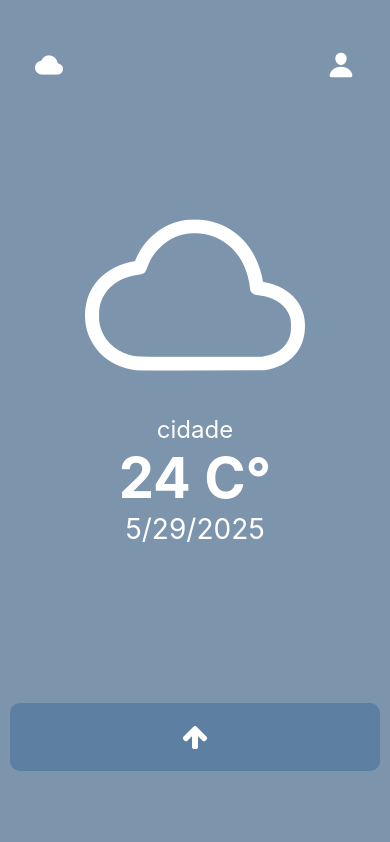
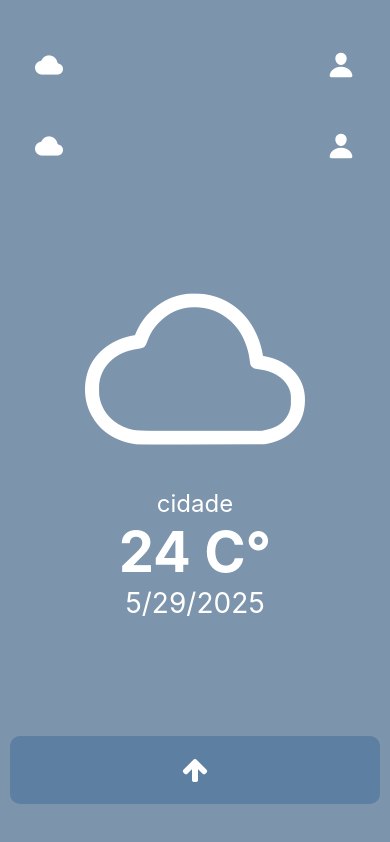
Before and after one commit to GSNimbus/mobile, a React Native app: screen / in a window 390 px wide. Built offline with nearby package versions, Linux system fonts and the light colour scheme; no server answers.

Commit message:
Add navigation for Alertas and LocalizacoesSalvas; integrate Previsoes component

```diff
--- a/App.tsx
+++ b/App.tsx
@@ -8,6 +8,7 @@ import { RootStackParamList } from './util/types';
 import Login from './pages/Login/Login';
 import Cadastro from './pages/Cadastro/Cadastro';
 import Principal from './pages/Principal/Principal';
+import Previsoes from './pages/Principal/components/Previsoes/Previsoes';
 
 const {Navigator,Screen} = createNativeStackNavigator<RootStackParamList>();
 
@@ -25,6 +26,8 @@ export default function App() {
         <Screen name='Login' component={Login} />
         <Screen name='Cadastro' component={Cadastro} />
         <Screen name='Principal' component={Principal} />
+        <Screen name='Alertas' component={Principal}/>
+        <Screen name='LocalizacoesSalvas' component={Previsoes}/>
       </Navigator>
     </NavigationContainer>
   );
--- a/package.json
+++ b/package.json
@@ -11,6 +11,7 @@
   "dependencies": {
     "@expo/metro-runtime": "~5.0.4",
     "@expo/vector-icons": "^14.1.0",
+    "@react-native-async-storage/async-storage": "2.1.2",
     "@react-navigation/native": "^7.1.9",
     "@react-navigation/native-stack": "^7.3.13",
     "@react-navigation/stack": "^7.3.2",
@@ -20,8 +21,7 @@
     "react": "19.0.0",
     "react-dom": "19.0.0",
     "react-native": "0.79.2",
-    "react-native-web": "^0.20.0",
-    "@react-native-async-storage/async-storage": "2.1.2"
+    "react-native-web": "^0.20.0"
   },
   "devDependencies": {
     "@babel/core": "^7.25.2",
--- a/pages/Principal/Principal.tsx
+++ b/pages/Principal/Principal.tsx
@@ -6,12 +6,19 @@ import axios from 'axios'
 import { previsaoResponse, userResponse } from '../../util/interfaces'
 import AsyncStorage from '@react-native-async-storage/async-storage'
 import PrevisãoPrincipal from './components/PrevisaoPrincipal/PrevisaoPrincipal'
+import Previsoes from './components/Previsoes/Previsoes'
+import { createNativeStackNavigator } from '@react-navigation/native-stack'
+import { RootStackParamList } from '../../util/types'
+import Navegacoes from './components/Navegacoes/Navegacoes'
+import { NavigationContainer } from '@react-navigation/native'
+
 
 export default function Principal() {
 
     const [user, setUser] = useState<userResponse>();
     const [previsoes, setPrevisoes] = useState<previsaoResponse[]>([]);
 
+    const {Navigator,Screen} = createNativeStackNavigator<RootStackParamList>();
 
     useEffect(() => {
         const getUser = async () => {
@@ -54,7 +61,13 @@ export default function Principal() {
     return (
         <View style={[styles.container,{paddingTop:30,gap:30}]}>
             <Header />
-            <PrevisãoPrincipal previsao={previsaovazio} />
+            <View style={{width:'100%',flex:1}}>
+                <Navegacoes />
+                <PrevisãoPrincipal previsao={previsaovazio} />
+            </View>
+            <View style={{width:'100%',alignItems:'center',justifyContent:'center'}}>
+                <Previsoes/>
+            </View>
         </View>
     )
 }
--- /dev/null
+++ b/pages/Principal/components/Navegacoes/Navegacoes.tsx
@@ -0,0 +1,20 @@
+import { createNativeStackNavigator, NativeStackNavigationProp } from '@react-navigation/native-stack';
+import { Pressable, View } from 'react-native'
+import { RootStackParamList } from '../../../../util/types';
+import { useNavigation } from '@react-navigation/native';
+import { Ionicons } from '@expo/vector-icons';
+
+export default function Navegacoes() {
+
+    const navigation = useNavigation<NativeStackNavigationProp<RootStackParamList, 'Principal'>>();
+    return (
+        <View style={[{justifyContent:'space-between',paddingHorizontal:25,flexDirection:'row',alignItems:'center',paddingTop:20}]}>
+            <Pressable onPress={() => navigation.navigate('Alertas')}>
+                <Ionicons name="cloud" size={28} color="#fff" />
+            </Pressable>
+            <Pressable onPress={() => navigation.navigate('LocalizacoesSalvas')}>
+                <Ionicons name="person" size={28} color="#fff" />
+            </Pressable>
+        </View>
+    )
+}
--- a/pages/Principal/components/PrevisaoPrincipal/PrevisaoPrincipal.tsx
+++ b/pages/Principal/components/PrevisaoPrincipal/PrevisaoPrincipal.tsx
@@ -17,9 +17,6 @@ export default function PrevisãoPrincipal(props: propsPrevisaoPrincipal) {
                 <Text style={{fontSize:56,color:'#fff',fontWeight:700}}>{props.previsao.graus}°</Text>
                 <Text style={{color:'#fff',fontSize:28}}>{new Date(props.previsao.data).toLocaleDateString()}</Text>
             </View>
-            <View style={{width:'100%',alignItems:'center',justifyContent:'center'}}>
-                <Previsoes/>
-            </View>
         </View>
     )
 }
--- a/pages/Principal/components/Previsoes/Previsoes.tsx
+++ b/pages/Principal/components/Previsoes/Previsoes.tsx
@@ -1,7 +1,8 @@
 import { FontAwesome } from "@expo/vector-icons";
-import { useState } from "react";
+import { useRef, useState } from "react";
 import { Pressable, Text, View } from "react-native";
 import { previsaoResponse } from "../../../../util/interfaces";
+
 
 
 interface PrevisoesProps {
@@ -10,6 +11,8 @@ interface PrevisoesProps {
 
 
 export default function Previsoes() {
+
+
     const [show, setShow] = useState(false);
 
     const toggleShow = () => {
@@ -19,7 +22,7 @@ export default function Previsoes() {
 
 
     return (
-        <View style={{justifyContent: 'center', alignItems: 'center', backgroundColor: '#5C7FA2', borderRadius: 10, padding: 20, width: '100%', position: 'relative' }}>
+        <View style={{justifyContent: 'center', alignItems: 'center', backgroundColor: '#5C7FA2', borderRadius: 10, padding: 20, width: '100%', position: 'relative', marginBottom: 30 }}>
             <Pressable onPress={toggleShow}>
                 <FontAwesome name="arrow-up" size={28} color="#fff" />
             </Pressable>
--- a/util/types.ts
+++ b/util/types.ts
@@ -4,6 +4,7 @@ export type RootStackParamList = {
     Cadastro: undefined;
     Principal: undefined;
     Perfil: undefined;
+    Alertas: undefined;
     TrocarInformacoes: undefined;
     LocalizacoesSalvas: undefined;
     AdicionarLocalizacao: undefined;
```
Also changed, not shown: 1 other file (tests, documents, lock files or other folders).
